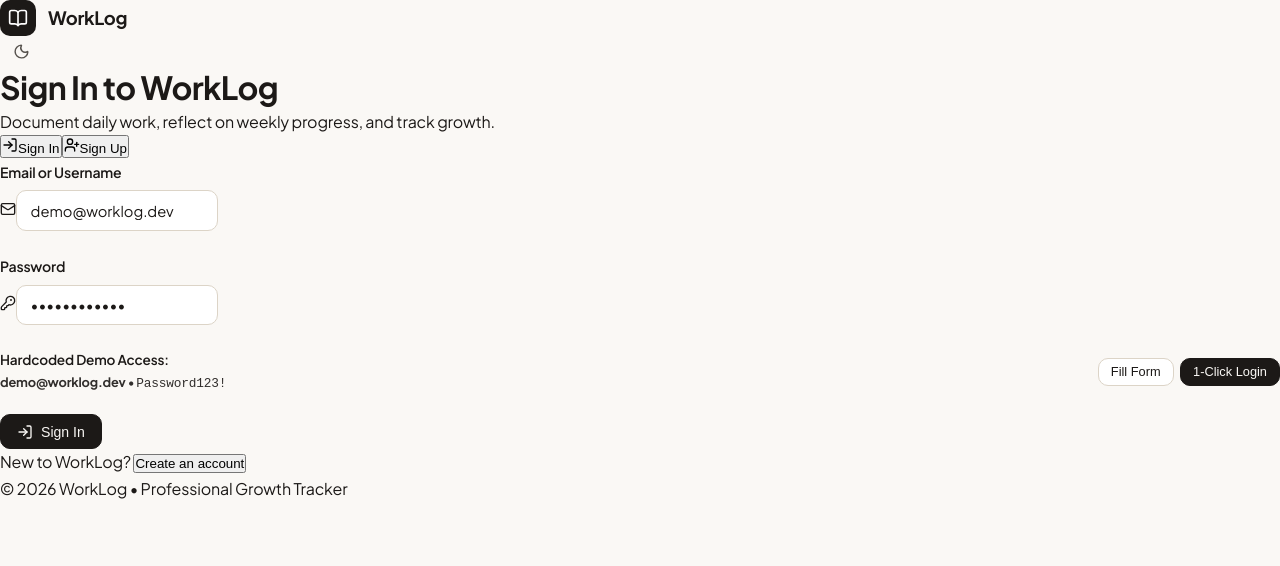
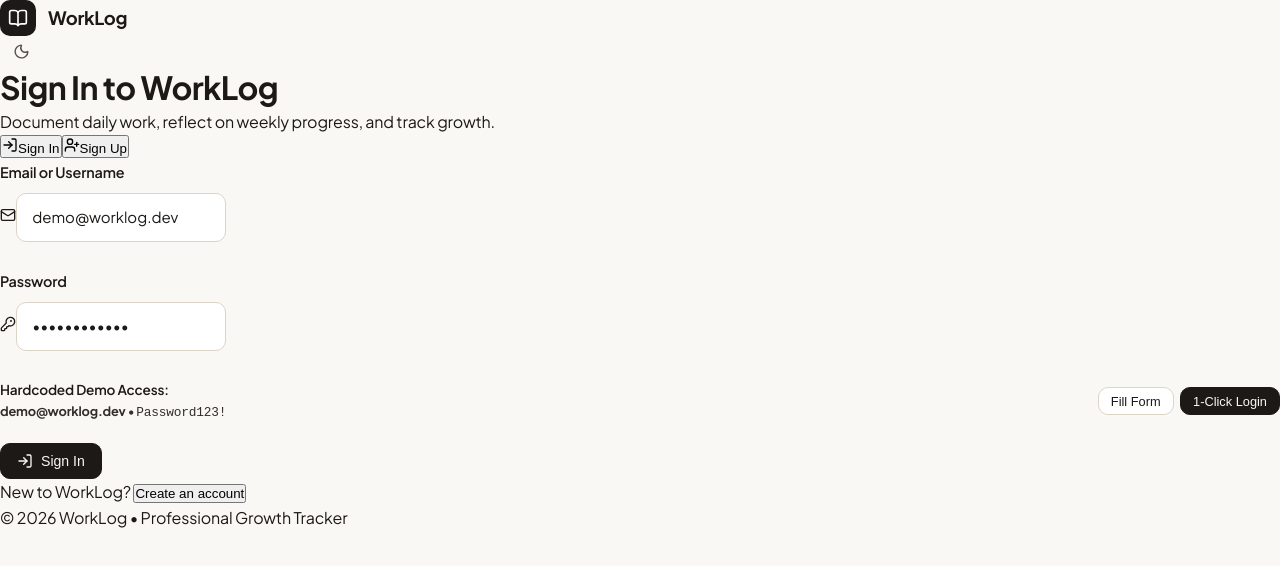
Before and after one commit to bezawit-berhanu/worklogapp, a React (Vite) app: page / in a window 1280 px wide. Shown: the top 566 px of the page. Built offline with nearby package versions, Linux system fonts and the light colour scheme.

Commit message:
style(forms): increase input padding and vertical field rhythm across forms

```diff
--- a/src/index.css
+++ b/src/index.css
@@ -605,12 +605,12 @@ p:last-child {
 .form-group {
   display: flex;
   flex-direction: column;
-  gap: 0.4rem;
-  margin-bottom: 1.5rem;
+  gap: 0.55rem;
+  margin-bottom: 1.75rem;
 }
 
 .form-label {
-  font-size: 0.88rem;
+  font-size: 0.9rem;
   font-weight: 600;
   color: var(--text-main);
   display: flex;
@@ -627,14 +627,21 @@ p:last-child {
 .form-input,
 .form-select,
 .form-textarea {
-  padding: 0.65rem 0.85rem;
+  padding: 0.75rem 0.95rem;
   border-radius: var(--radius-md);
   border: 1px solid var(--border-medium);
   background-color: var(--bg-surface);
   font-family: inherit;
-  font-size: 0.92rem;
+  font-size: 0.94rem;
   color: var(--text-main);
+  line-height: 1.5;
   transition: all 0.15s ease;
+}
+
+.form-textarea {
+  min-height: 110px;
+  resize: vertical;
+  line-height: 1.6;
 }
 
 .form-input::placeholder,
```
